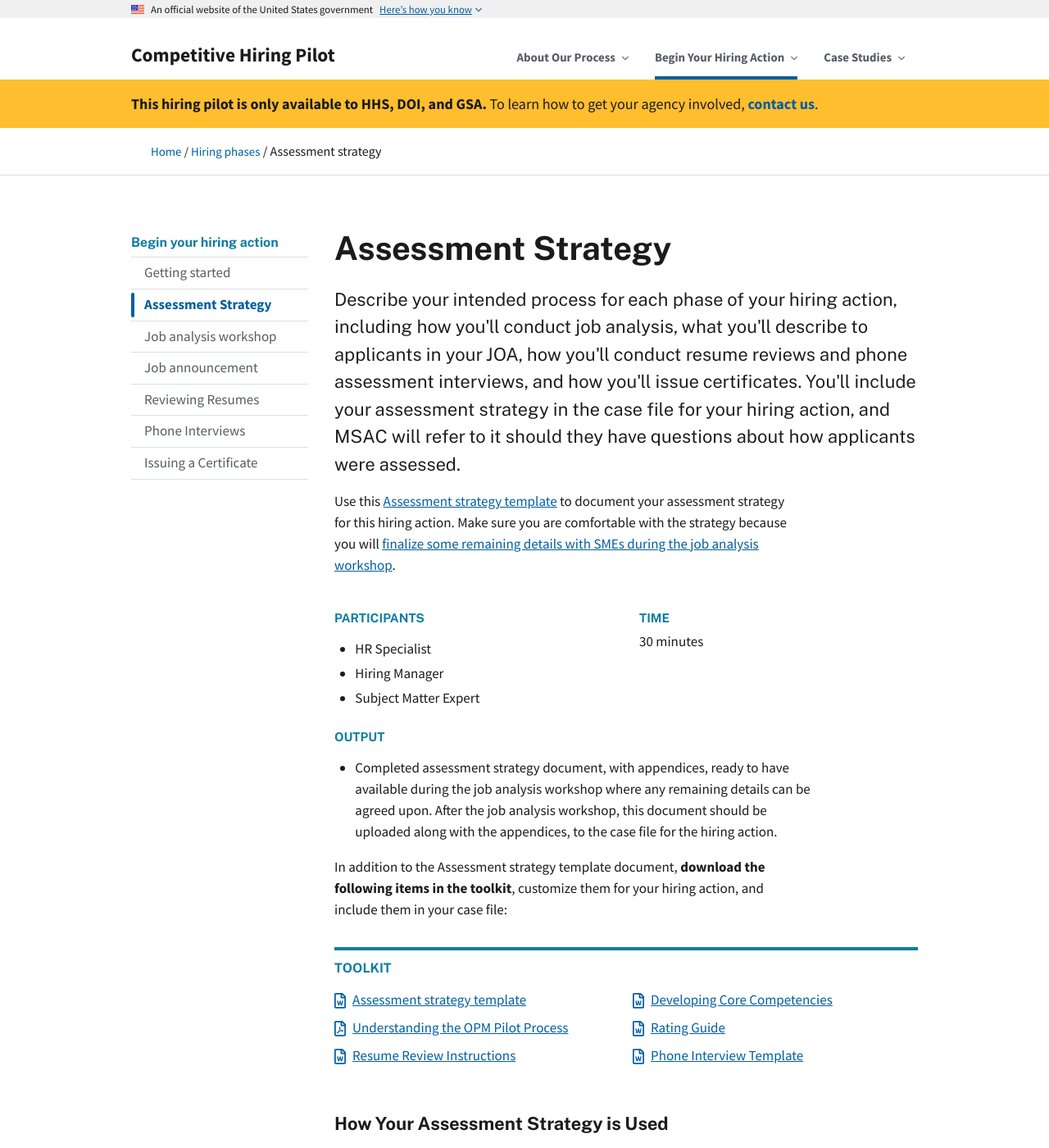
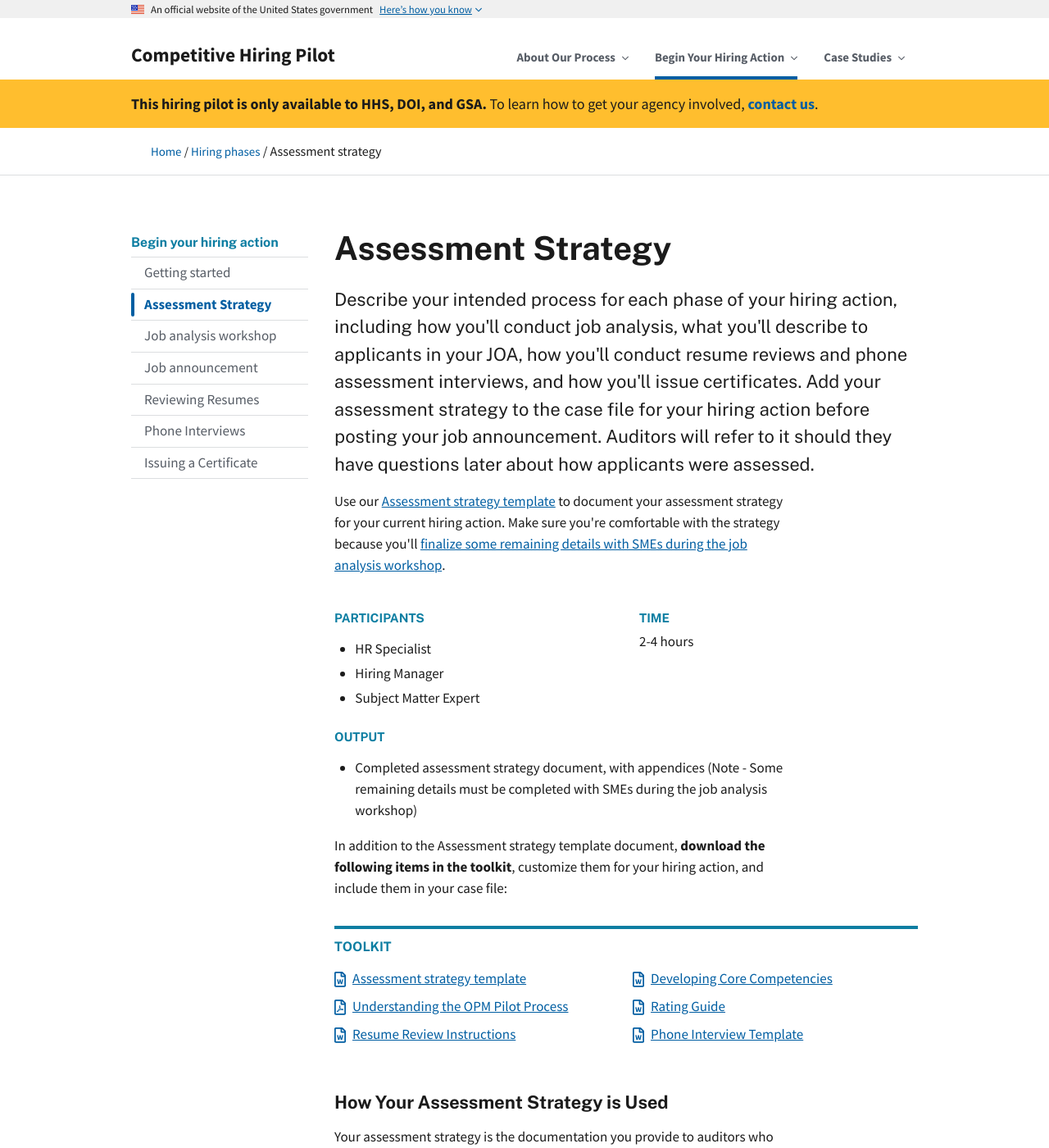
Before and after one commit to usds/SME-QA-Website, a Jekyll site: the page built from pages/phases/assessment-strategy/index.html, in a window 1280 px wide and 1400 px high. Shown: the whole window at 82% size. Built offline with Jekyll 4.4.1, drawn with Linux system fonts in a browser that asks for light colours.

Commit message:
Revises assessment strategy and duration. Again.

```diff
--- a/pages/phases/assessment-strategy/index.html
+++ b/pages/phases/assessment-strategy/index.html
@@ -5,18 +5,18 @@ section: hiring-phases
 sidenav: hiring-phases
 phase: assessment-strategy
 title: Assessment Strategy
-intro: Describe your intended process for each phase of your hiring action, including how you'll conduct job analysis, what you'll describe to applicants in your JOA, how you'll conduct resume reviews and phone assessment interviews, and how you'll issue certificates. You'll include your assessment strategy in the case file for your hiring action, and MSAC will refer to it should they have questions about how applicants were assessed.
+intro: Describe your intended process for each phase of your hiring action, including how you'll conduct job analysis, what you'll describe to applicants in your JOA, how you'll conduct resume reviews and phone assessment interviews, and how you'll issue certificates. Add your assessment strategy to the case file for your hiring action before posting your job announcement. Auditors will refer to it should they have questions later about how applicants were assessed.
 roles: [hr, hiring-mgr, sme]
-duration: 30 minutes
+duration: 2-4 hours
 outputs:
-  - Completed assessment strategy document, with appendices, ready to have available during the job analysis workshop where any remaining details can be agreed upon. After the job analysis workshop, this document should be uploaded along with the appendices, to the case file for the hiring action.
+  - Completed assessment strategy document, with appendices (Note - Some remaining details must be completed with SMEs during the job analysis workshop)
 ---
 
 <p class="usa-intro">
   {{ page.intro }}
 </p>
 <p>
-  Use this <a href="{{ site.baseurl }}/toolkit/assessment-strategy/assessment-strategy-template.docx" target="_blank">Assessment strategy template</a> to document your assessment strategy for this hiring action.  Make sure you are comfortable with the strategy because you will <a href="{{ site.baseurl }}/hiring-phases/job-analysis/">finalize some remaining details with SMEs during the job analysis workshop</a>.
+  Use our <a href="{{ site.baseurl }}/toolkit/assessment-strategy/assessment-strategy-template.docx" target="_blank">Assessment strategy template</a> to document your assessment strategy for your current hiring action.  Make sure you're comfortable with the strategy because you'll <a href="{{ site.baseurl }}/hiring-phases/job-analysis/">finalize some remaining details with SMEs during the job analysis workshop</a>.
 </p>
 {% include phase-meta.html %}
 <p>
```
